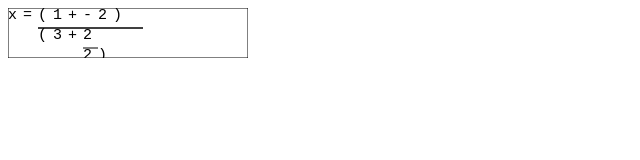
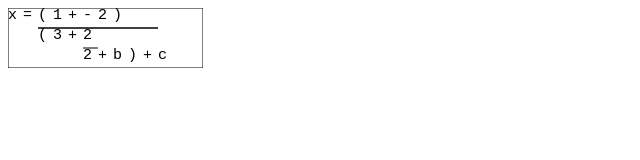
Before and after one commit to alaingilbert/math5, a plain HTML site: page index.html in a window 1280 px wide. Shown: the whole page, without its empty margins (0-640 px from the left). Drawn offline with Linux system fonts and the light colour scheme.

Commit message:
height for tree

```diff
--- a/index.html
+++ b/index.html
@@ -1,4 +1,4 @@
 <!doctype html>
 <script src="math5.js" type="text/javascript"></script>
-<div class="math">x = (1 + -2) / (3+2/2)</div>
+<div class="math">x = (1 + -2) / (3+2/2+b) + c</div>
 <!-- <div class="math">x = (-b +- sqrt(b^2 - 4ac)) / (2a)</div> -->
--- a/math5.js
+++ b/math5.js
@@ -47,7 +47,7 @@ var Math5 = {
 
       var canvas = document.createElement('canvas');
       canvas.width = tree.length * this.fontSize;
-      canvas.height = 50;
+      canvas.height = tree.height * this.lineHeight;
 
       var c = canvas.getContext('2d');
       this.c = c;
@@ -66,7 +66,7 @@ var Math5 = {
    },
 
 
-   drawTree: function (tree) {
+   drawTree: function (tree, y) {
       var tmp = tree;
       if (tmp.hasOwnProperty('Assignment')) {
          this.drawTree(tmp.Assignment.name);
@@ -75,6 +75,7 @@ var Math5 = {
          this.drawTree(tmp.Assignment.value);
       } else if (tmp.hasOwnProperty('Binary')) {
          var t = this.px;
+         var ty = this.py;
          this.drawTree(tmp.Binary.left);
          if (tmp.Binary.operator == '/') {
             this.c.moveTo(t, this.py + this.lineHeight);
@@ -86,7 +87,7 @@ var Math5 = {
             this.c.fillText(tmp.Binary.operator, this.px, this.py);
             this.px += this.fontSize;
          }
-         this.drawTree(tmp.Binary.right);
+         this.drawTree(tmp.Binary.right, t);
       } else if (tmp.hasOwnProperty('Unary')) {
          this.c.fillText(tmp.Unary.operator, this.px, this.py);
          this.px += this.fontSize;
@@ -149,7 +150,7 @@ var Math5 = {
          if (token == '=') {
             this.lexer.next();
             right = this.parseAssignment();
-            return { Assignment: { name: expr, value: right }, length: expr.length + right.length + 1 };
+            return { Assignment: { name: expr, value: right }, length: expr.length + right.length + 1, height: Math.max(expr.height, right.height) };
          }
       }
       return expr;
@@ -163,7 +164,7 @@ var Math5 = {
          token = this.lexer.next();
          right = this.parseAdditive();
          console.log(left, left.length, right, right.length);
-         return { Binary: { operator: token, left: left, right: right }, length: left.length + right.length + 1 };
+         return { Binary: { operator: token, left: left, right: right }, length: left.length + right.length + 1, height: Math.max(left.height, right.height) };
       }
       return left;
    },
@@ -176,7 +177,15 @@ var Math5 = {
       if (token == '*' || token == '/') {
          token = this.lexer.next();
          right = this.parseMultiplicative();
-         return { Binary: { operator: token, left: left, right: right }, length: left.length + right.length + 1 };
+         var length, height;
+         if (token == '*') {
+            length = left.length + right.length + 1;
+            height = Math.max(left.height, right.height);
+         } else {
+            length = Math.max(left.length + 1, right.length + 1);
+            height = Math.max(left.height, right.height) + 1;
+         }
+         return { Binary: { operator: token, left: left, right: right }, length: length, height: height };
       }
       return left;
    },
@@ -188,7 +197,7 @@ var Math5 = {
       if (token == '-' || token == '+') {
          token = this.lexer.next();
          expr = this.parseUnary();
-         return { Unary: { operator: token, expression: expr }, length: expr.length + 1 };
+         return { Unary: { operator: token, expression: expr }, length: expr.length + 1, height: expr.height };
       }
       return this.parsePrimary();
    },
@@ -199,16 +208,16 @@ var Math5 = {
       token = this.lexer.peek();
       if (!isNaN(parseInt(token))) {
          this.lexer.next();
-         return { Number: token, length: token.length };
+         return { Number: token, length: token.length, height: 1 };
       } else if (typeof token == 'string') {
          this.lexer.next();
          if (token == '(') {
             expr = this.parseAssignment();
             token = this.lexer.next();
             if (token != ')') { console.log('ERROR'); }
-            return { Expression: expr, length: expr.length + 2 };
+            return { Expression: expr, length: expr.length + 2, height: expr.height };
          }
-         return { Identifier: token, length: token.length };
+         return { Identifier: token, length: token.length, height: 1 };
       }
       return { Weird: token };
    },
```
